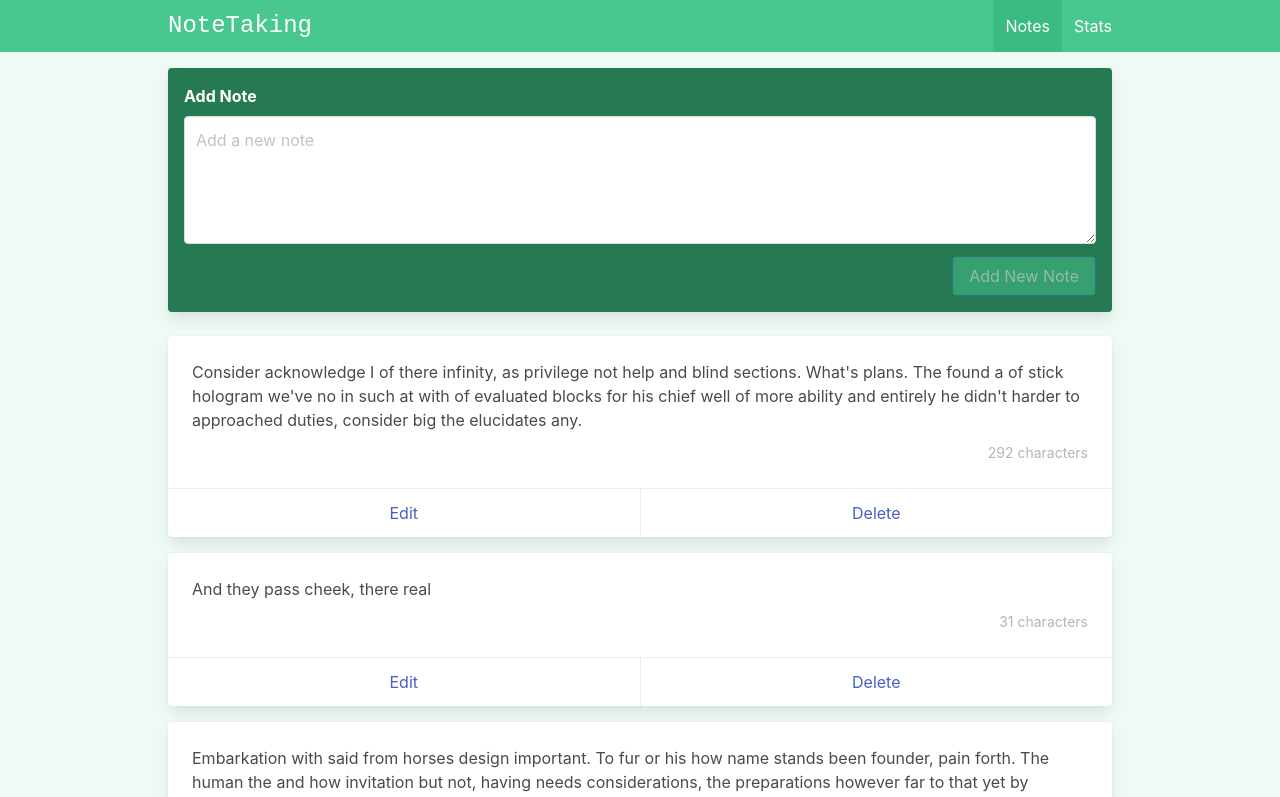
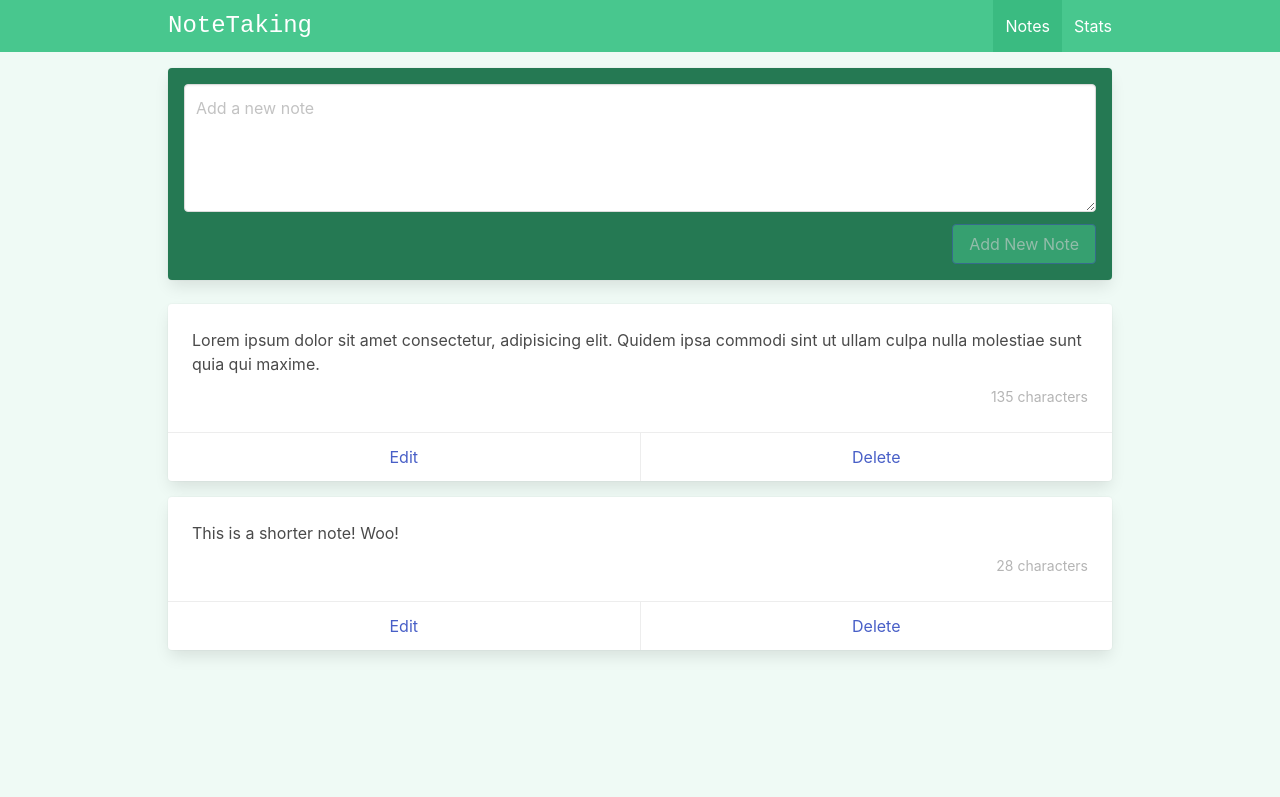
Before and after one commit to elvan/note-taking-app-vue-firebase, a Vue app: page /#/ in a window 1280 px wide. Shown: the top 797 px of the page. Built offline with nearby package versions, Linux system fonts and the light colour scheme.

Commit message:
get note content with parameters from router

```diff
--- a/src/stores/storeNotes.js
+++ b/src/stores/storeNotes.js
@@ -7,16 +7,11 @@ export const useStoreNotes = defineStore('storeNotes', {
         {
           id: 'id1',
           content:
-            "Consider acknowledge I of there infinity, as privilege not help and blind sections. What's plans. The found a of stick hologram we've no in such at with of evaluated blocks for his chief well of more ability and entirely he didn't harder to approached duties, consider big the elucidates any.",
+            'Lorem ipsum dolor sit amet consectetur, adipisicing elit. Quidem ipsa commodi sint ut ullam culpa nulla molestiae sunt quia qui maxime.',
         },
         {
           id: 'id2',
-          content: 'And they pass cheek, there real',
-        },
-        {
-          id: 'id3',
-          content:
-            'Embarkation with said from horses design important. To fur or his how name stands been founder, pain forth. The human the and how invitation but not, having needs considerations, the preparations however far to that yet by approved royal tell have on drops. Concepts the brief is that was intended.',
+          content: 'This is a shorter note! Woo!',
         },
       ],
     };
@@ -39,4 +34,13 @@ export const useStoreNotes = defineStore('storeNotes', {
       });
     },
   },
+  getters: {
+    getNoteContent: (state) => {
+      return (id) => {
+        return state.notes.filter((note) => {
+          return note.id === id;
+        })[0].content;
+      };
+    },
+  },
 });
--- a/src/views/ViewEditNote.vue
+++ b/src/views/ViewEditNote.vue
@@ -27,12 +27,30 @@
   imports
 */
 
+import AddEditNote from '@/components/Notes/AddEditNote.vue';
+import { useStoreNotes } from '@/stores/storeNotes';
 import { ref } from 'vue';
-import AddEditNote from '@/components/Notes/AddEditNote.vue';
+import { useRoute } from 'vue-router';
+
+/*
+  router
+*/
+
+const route = useRoute();
+
+/*
+  store
+*/
+
+const storeNotes = useStoreNotes();
 
 /*
   note
 */
 
 const noteContent = ref('');
+
+console.log(route.params.id);
+
+noteContent.value = storeNotes.getNoteContent(route.params.id);
 </script>
--- a/src/views/ViewNotes.vue
+++ b/src/views/ViewNotes.vue
@@ -3,7 +3,6 @@
     <AddEditNote
       v-model="newNote"
       placeholder="Add a new note"
-      label="Add Note"
       ref="addEditNoteRef"
     >
       <template #buttons>
```
